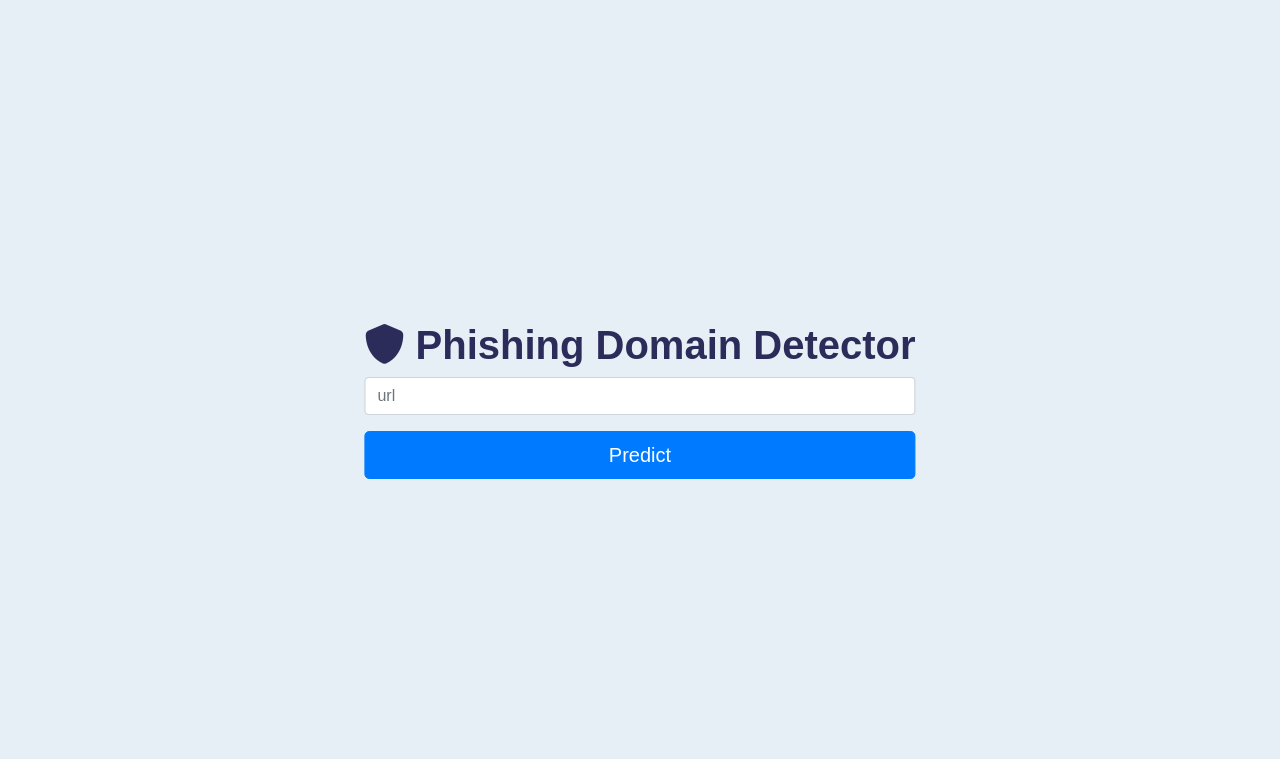
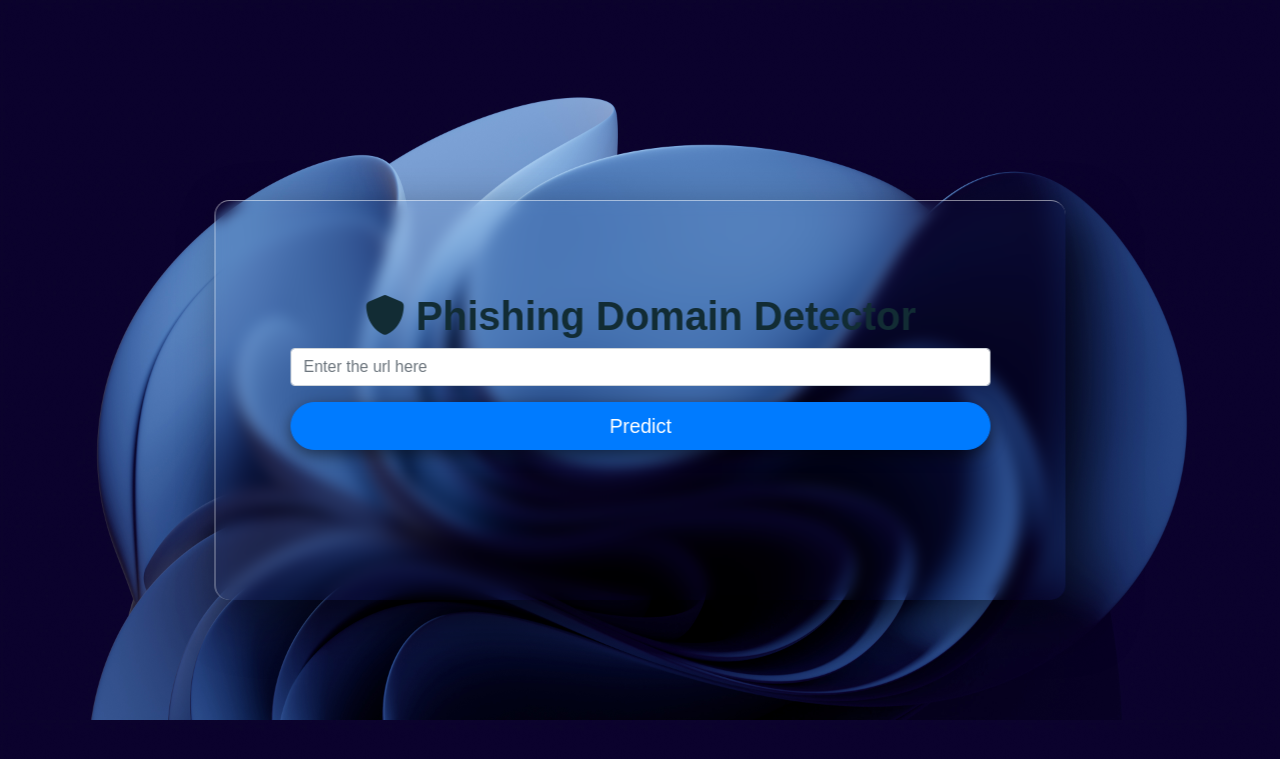
Before and after one commit to ItsYaBoiNeil/codeg-sih2023, a Django app: page / in a window 1280 px wide. Shown: the top 759 px of the page. Run offline with Django 3.2, Linux system fonts and the light colour scheme; some libraries are stand-ins or nearby versions.

Commit message:
CSS Ready
Logo needs to be added

```diff
--- a/domainguard/templates/index.html
+++ b/domainguard/templates/index.html
@@ -12,21 +12,68 @@
 
   <style>
     .center {
+      background-image: url("bg.jpg");
+      background-size: cover;
       position: absolute;
+      align-items:center;
       text-align: center;
       left: 50%;
       top: 50%;
       transform: translate(-50%, -50%);
       font-family: Arial, Helvetica, sans-serif;
-      background-color: rgb(230, 239, 245);
+      padding:50px;
+      display: flex;
+      align-items: center;
+      justify-content:center;
+    }
+
+    #container{
+      position:relative;
+      height:400px;
+      margin:30px;
+      box-shadow:20px 20px 50px rgba(0,0,0,0.5);
+      border-radius:15px;
+      overflow:hidden;
+      justify-content:center;
+      align-items:center;
+      margin:50px;
+      padding:75px;
+      border-top:1px solid rgba(255,255,255,0.5);
+      border-left:1px solid rgba(255,255,255,0.5);
+      backdrop-filter:blur(7px);
+    }
+
+    h1{
+      color:#122C34;
+      font-weight:700;
+      width:700px;
+    }
+
+    .btn{
+      position:relative;
+      display:inline-block;
+      padding:8px 20px;
+      margin-top-15px;
+      font-weight:500;
+      border-radius:30px;
+      box-shadow:0 5px 15px rgba(0,0,0,0.5);
     }
   </style>
+
 </head>
 
 
 <body class="center">
+  <div class="nav">
+    <div class="logo"></div>
+  </div>
 
-  <h1 style="color:rgb(44, 44, 90); font-weight: 700;">
+  <div id="container">
+    <header>
+      <div class="navbar"></div>
+    </header>
+
+    <h1>
       <i class="fas fa-shield"></i> Phishing Domain Detector
     </h1>
 
@@ -34,12 +81,14 @@
       {% csrf_token %}
 
       <div class="form-group">
-      <input class="form-control" placeholder="url" required type="text" name="url">
+        <input class="form-control" placeholder="Enter the url here" required type="text" name="url">
       </div>
 
       <input class="btn btn-primary btn-lg btn-block" type="submit" value='Predict'>
 
     </form>
+  </div>
+
 </body>
 
 </html>
--- a/domainguard/templates/result.html
+++ b/domainguard/templates/result.html
@@ -18,7 +18,8 @@
       top: 50%;
       transform: translate(-50%, -50%);
       font-family: Arial, Helvetica, sans-serif;
-      background-color: rgb(230, 239, 245);
+      background-image: url("bg.jpg");
+      background-size: cover;
     }
   </style>
 </head>
```
Also changed, not shown: domainguard/templates/bg.jpg (added), domainguard/templates/logo.jpg (added). Lines whose indentation alone changed are shown as unchanged.
